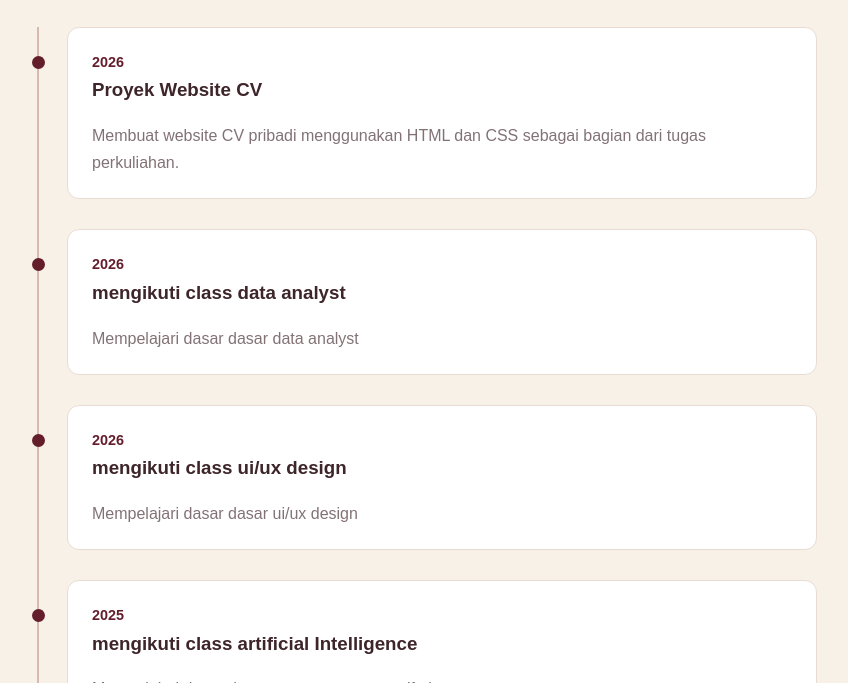
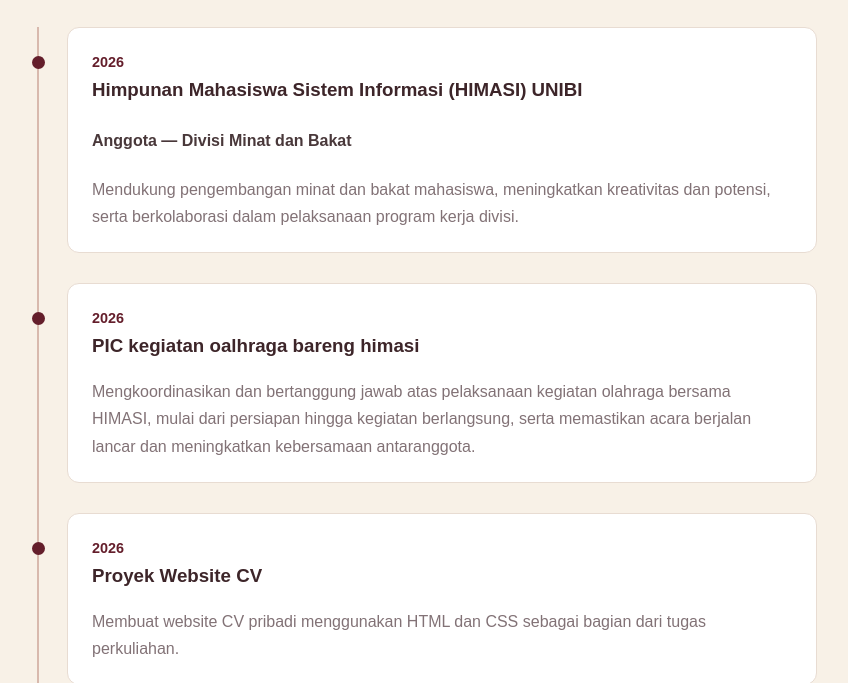
Before and after one commit to zagarabdul-web/cv-zagar, a plain HTML site: page experience.html in a window 1280 px wide. Shown: the part 536-1219 px from the top of the page, without its empty margins (213-1061 px from the left). Drawn offline with Linux system fonts and the light colour scheme.

Commit message:
Update experience.html

```diff
--- a/experience.html
+++ b/experience.html
@@ -34,6 +34,20 @@
                     <h2>Pengalaman</h2>
                 </div>
                 <div class="timeline">
+                     <article class="timeline-item">
+                        <div class="date">2026</div>
+                        <h3>Himpunan Mahasiswa Sistem Informasi (HIMASI) UNIBI</h3>
+                         <h4>Anggota — Divisi Minat dan Bakat</h4>
+                        <p>Mendukung pengembangan minat dan bakat mahasiswa, meningkatkan kreativitas dan potensi,
+                            serta berkolaborasi dalam pelaksanaan program kerja divisi.</p>
+                    </article>
+                     <article class="timeline-item">
+                        <div class="date">2026</div>
+                        <h3>PIC kegiatan oalhraga bareng himasi</h3>
+                        <p>Mengkoordinasikan dan bertanggung jawab atas pelaksanaan kegiatan olahraga bersama HIMASI,
+                        mulai dari persiapan hingga kegiatan berlangsung, serta memastikan acara berjalan lancar
+                        dan meningkatkan kebersamaan antaranggota.</p>
+                    </article>
                     <article class="timeline-item">
                         <div class="date">2026</div>
                         <h3>Proyek Website CV</h3>
```
